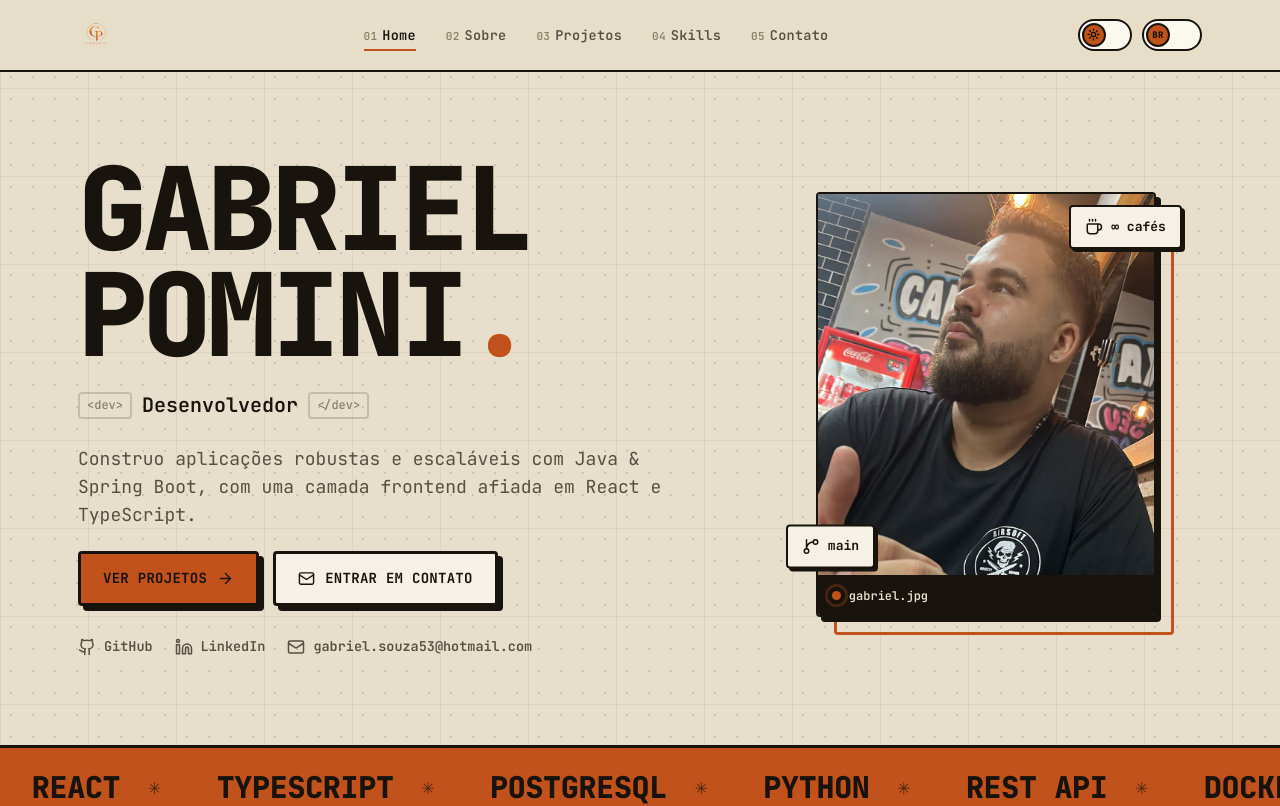
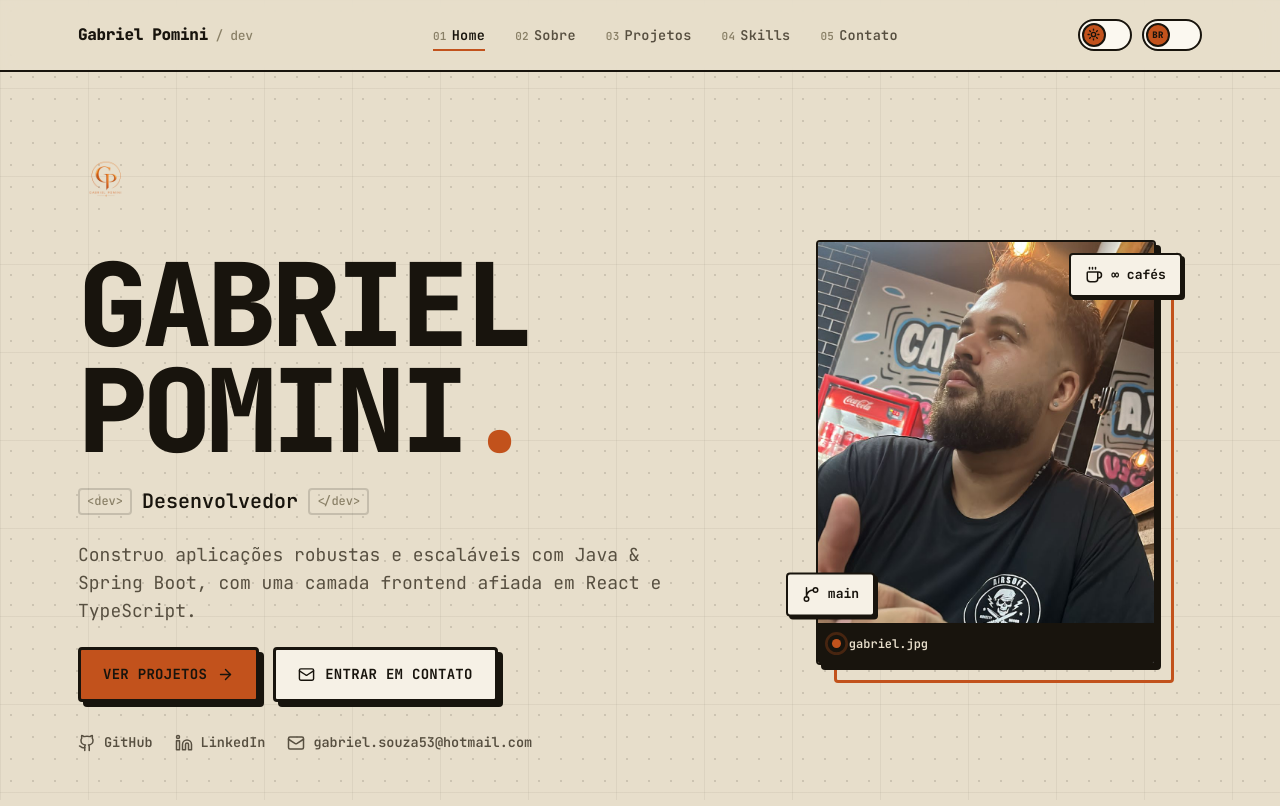
Before and after one commit to PominiGa/Projeto.Portfolio.Gabriel, a React (Vite) app in the folder portfolio/: page / in a window 1280 px wide. Shown: the top 806 px of the page. Built offline with nearby package versions, Linux system fonts and the light colour scheme; the HTML template or start-up script is replaced by a standard one.

Commit message:
feat: update Navbar to use text instead of logo and add logo to Hero section

```diff
--- a/portfolio/src/components/layout/Navbar.tsx
+++ b/portfolio/src/components/layout/Navbar.tsx
@@ -3,7 +3,6 @@ import { NavLink, Link } from 'react-router-dom';
 import { Sun, Moon, Menu, X } from 'lucide-react';
 import { useTheme } from '../../context/ThemeContext';
 import { useLanguage } from '../../context/LanguageContext';
-import logo from '../../assets/logo.png';
 
 export default function Navbar() {
   const { theme, toggle: toggleTheme } = useTheme();
@@ -23,7 +22,7 @@ export default function Navbar() {
       <nav className="nav">
         <div className="nav__inner">
           <Link className="brand" to="/" onClick={() => setOpen(false)}>
-            <img src={logo} alt="Gabriel Pomini" className="brand__logo" />
+            <span>Gabriel Pomini<span className="brand__sub"> / dev</span></span>
           </Link>
 
           <div className="nav__links">
--- a/portfolio/src/components/sections/Hero.tsx
+++ b/portfolio/src/components/sections/Hero.tsx
@@ -5,6 +5,7 @@ import { LINKS, PROJECTS } from '../../data';
 import { TechLogo } from '../shared/TechLogo';
 import { useLanguage } from '../../context/LanguageContext';
 import profile from '../../assets/profile.jpg';
+import logo from '../../assets/logo.png';
 
 const MARQUEE_ITEMS = ['JAVA', 'SPRING BOOT', 'REACT', 'TYPESCRIPT', 'POSTGRESQL', 'PYTHON', 'REST API', 'DOCKER', 'GIT'];
 
@@ -31,6 +32,10 @@ export default function Hero() {
         <div className="hero__grid">
           {/* ── Left ── */}
           <div className="hero__main">
+            <Reveal delay={0}>
+              <img src={logo} alt="Gabriel Pomini" className="hero__logo" />
+            </Reveal>
+
             <Reveal delay={70}>
               <h1 className="h-display hero__title">
                 GABRIEL<br />POMINI<span className="acc">.</span>
--- a/portfolio/src/index.css
+++ b/portfolio/src/index.css
@@ -243,6 +243,7 @@ h1,h2,h3 { line-height: 1.05; font-weight: 800; letter-spacing: -0.02em; }
 .hero { padding: clamp(40px, 7vw, 80px) 0 0; overflow: hidden; }
 .hero__grid { display: grid; grid-template-columns: 1.25fr 0.85fr; gap: 56px; align-items: center; }
 .hero__main { display: flex; flex-direction: column; align-items: flex-start; gap: 22px; }
+.hero__logo { height: 56px; width: auto; object-fit: contain; margin-bottom: 18px; display: block; }
 .hero__title { margin-top: 4px; }
 .hero__role { font-size: clamp(15px, 2vw, 20px); font-weight: 600; display: flex; flex-wrap: wrap; align-items: center; gap: 10px; }
 .hero__role strong { font-weight: 800; }
```
